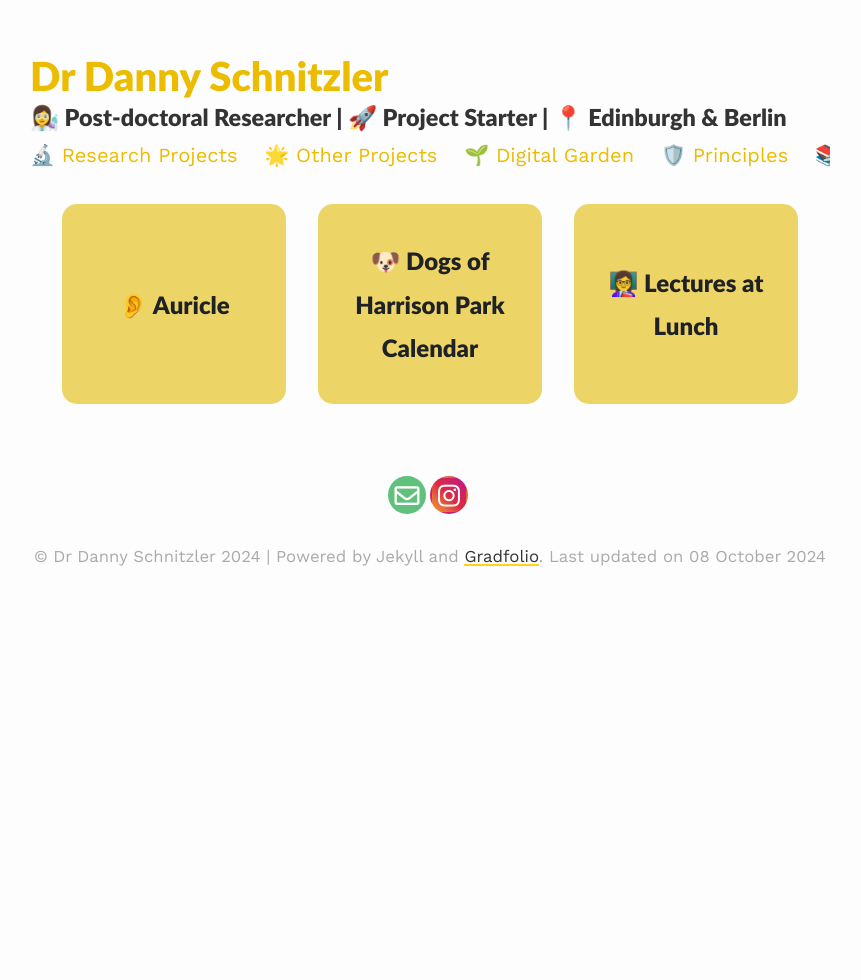
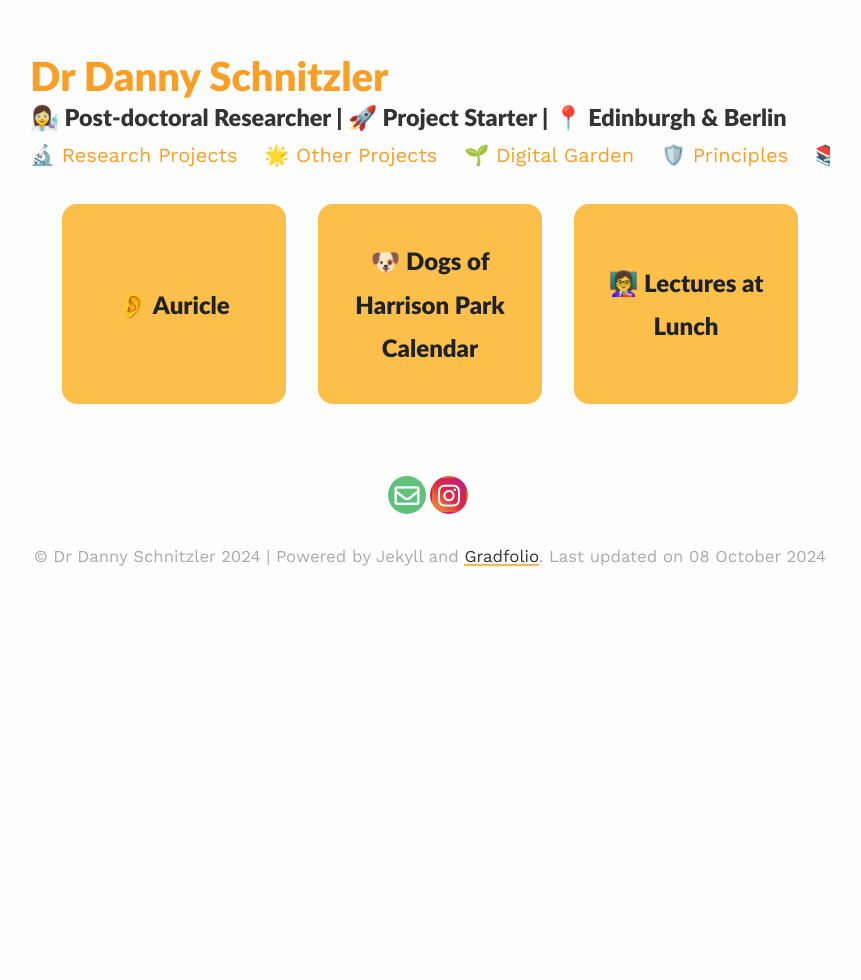
Before and after one commit to dschnitzler14/dschnitzler, a Jekyll site: the page built from _pages/other_projects.md, in a window 1280 px wide. Shown: the whole page, without its empty margins (210-1071 px from the left). Built offline with Jekyll 4.4.1, drawn with Linux system fonts in a browser that asks for light colours; nearby versions of some CDN libraries.

Commit message:
update colours

```diff
--- a/assets/css/_sass/variables.scss
+++ b/assets/css/_sass/variables.scss
@@ -8,12 +8,12 @@ $spacing-unit:     30px;
 $light-gray: gray;
 $text-color:       #333;
 $background-color: #fdfdfd;
-$brand-color:      #ebbc00;
+$brand-color:      #fa9f25;
 $projectbox-text:  #1e2126;
 
 // Color scheme for light
 $body-bg: #fdfdfd;
-$projectbox: #edd466;
+$projectbox: #fcbf49;
 $text-color: #333;
 
 // Color scheme for dark modes
```
